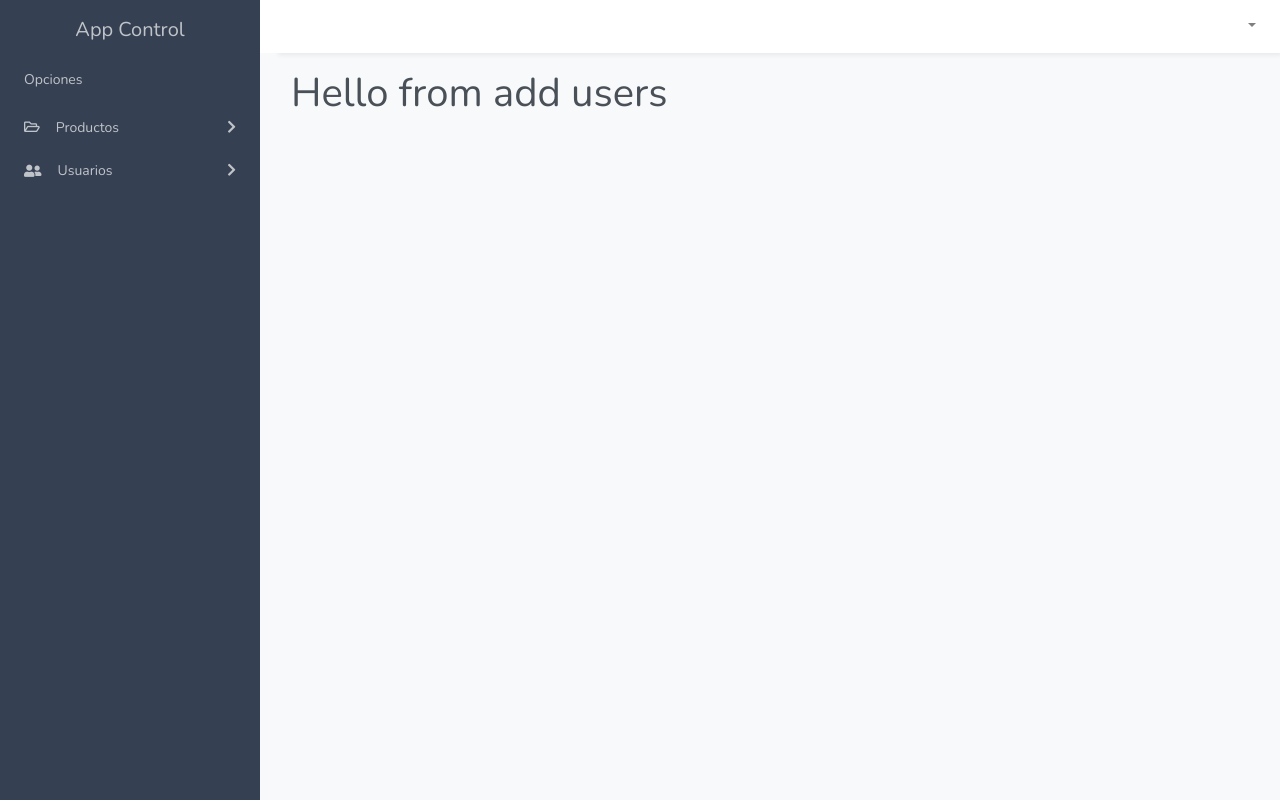
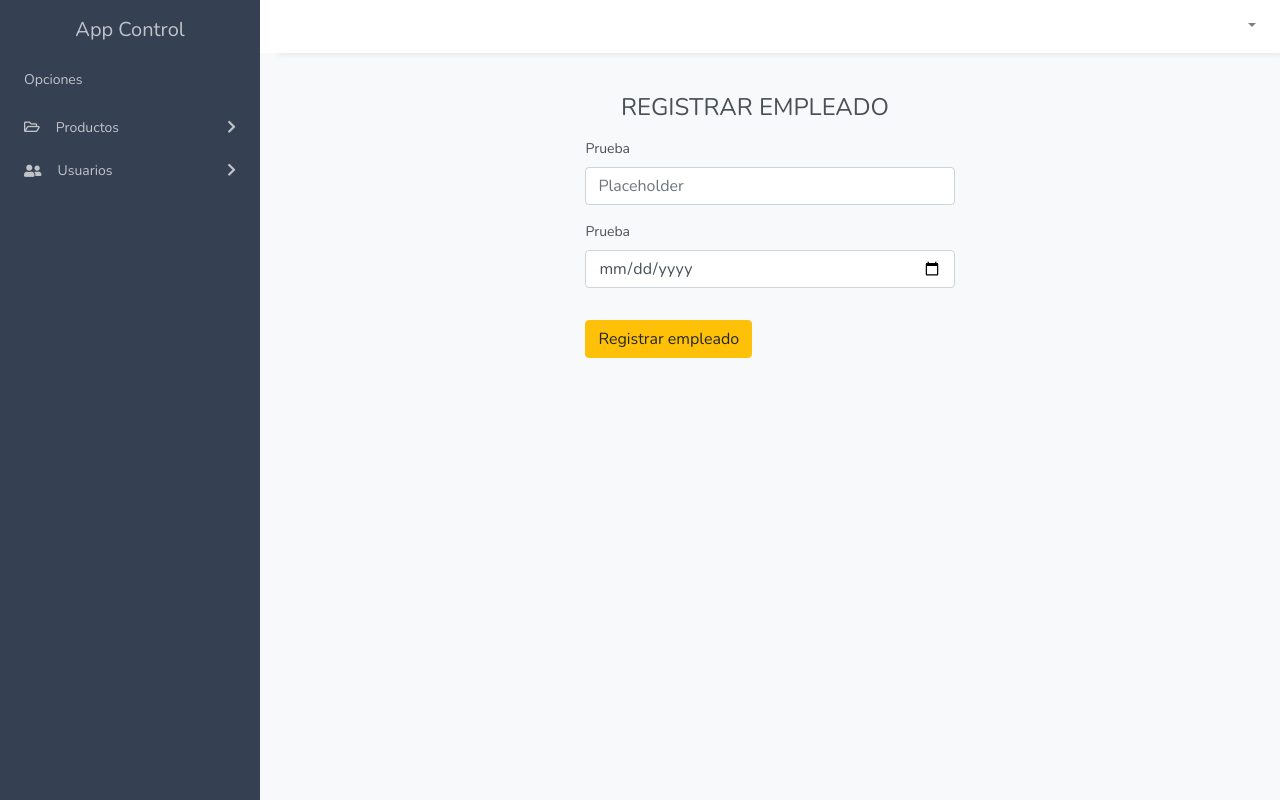
Before and after one commit to correafederico25/stock-system-frontend, a React (Create React App) app: page /dashboard/add-users in a window 1280 px wide. Built offline with nearby package versions, Linux system fonts and the light colour scheme; no server answers; sample sign-in values are in the browser's storage.

Commit message:
input reutilizable

```diff
--- a/package.json
+++ b/package.json
@@ -9,7 +9,8 @@
     "react": "^16.13.1",
     "react-dom": "^16.13.1",
     "react-router-dom": "^5.2.0",
-    "react-scripts": "3.4.1"
+    "react-scripts": "3.4.1",
+    "sweetalert2": "^9.17.0"
   },
   "scripts": {
     "start": "react-scripts start",
--- /dev/null
+++ b/src/Components/Input.js
@@ -0,0 +1,21 @@
+import React from 'react';
+
+const Input = (props) => {
+
+const handleChange = (e) => {
+  props.handleChangeInput({
+    "asd" : e.target.value,
+    name : e.target.name
+  });
+}
+    return (
+        <>
+    <div className="form-group mt-2">
+        <label htmlFor="">{props.textLabel}</label>
+        <input type={props.type} className="form-control" placeholder={props.placeholder} name={props.name} onChange={handleChange} />
+    </div>
+        </>
+    )
+}
+
+export default Input;
--- a/src/Pages/AddUsers/AddUsers.js
+++ b/src/Pages/AddUsers/AddUsers.js
@@ -1,11 +1,107 @@
 import React from 'react';
 import Layout from '../../Components/Layout';
+import Swal from 'sweetalert2';
+import Input from '../../Components/Input';
 
 function AddUsers() {
+  var isNameValidEmployee = false;
+  var isLastNameValidEmployee = false;
+  var isDocumentNumberValidEmployee = false;
+  var isAgeValidEmployee = false;
+  var isIdValidEmployee = false;
+  //----------------------------------------------------REGISTER EMPLOYEE-----------------------------------------------------------------------------------------//
+
+//   const [isFormEmployeeValid, setisFormEmployeeValid] = React.useState(false);
+
+//   const [classNameName, setClassNameName] = React.useState("form-control");
+//   const [classNameLastname, setClassNameLastname] = React.useState("form-control");
+//   const [classNameDocumentNumber, setClassNameDocumentNumber] = React.useState("form-control");
+//   const [classNameDateOfBirth, setClassNameDateOfBirth] = React.useState("form-control");
+//   const [classNameAge, setClassNameAge] = React.useState("form-control");
+//   const [classNameId, setClassNameId] = React.useState("form-control");
+  const [dataEmployee, setDataEmployee] = React.useState({
+    name: '',
+    lastname: '',
+    documentNumber: '',
+    dateOfBirth: '',
+    age: '',
+    id: ''
+  })
+
+
+const onRegisterEmployee = () => {
+alert("ure")
+}
+
+const handleChangeInput = (e) =>{
+      setDataEmployee({
+        ...dataEmployee,
+        [e.name]: e.asd
+    })
+    console.log(dataEmployee)
+}
+
     return (
         <Layout>
-        <div>
-           <h1>Hello from add users</h1>
+             <div className="container">
+          <div className="row d-flex justify-content-center">
+
+          </div>
+          <div className="row d-flex justify-content-center">
+            <div className="col-5 background-black border-radius-20px mr-4 ml-4">
+              <form>
+                <div className="row d-flex w-100 justify-content-center pt-4">
+                  <h4 className="color-white">REGISTRAR EMPLEADO</h4>
+                </div>
+                <Input textLabel={"Prueba"} type={"text"} placeholder={"Placeholder"} name={"name"} handleChangeInput={handleChangeInput}/>
+                <Input textLabel={"Prueba"} type={"date"} placeholder={"Placeholder"} name={"lastname"} handleChangeInput={handleChangeInput}/>
+                {/* <div className="form-group mt-2">
+                  <label htmlFor="exampleInputEmail1">Nombre</label>
+                  <input type="text" className={classNameName} placeholder="Ingresa tu nombre" value={dataEmployee.name} name="name" onChange={(e) => onChangeFormEmployee(e)} />
+                  <div className="invalid-feedback">
+                    Minimo 4 caracteres.
+                </div>
+                </div>
+                <div className="form-group">
+                  <label htmlFor="exampleInputPassword1">Apellido</label>
+                  <input type="text" className={classNameLastname} placeholder="Ingresa tu apellido" value={dataEmployee.lastname} name="lastname" onChange={(e) => { onChangeFormEmployee(e) }} />
+                  <div className="invalid-feedback">
+                    Minimo 4 caracteres.
+                </div>
+                </div>
+                <div className="form-group">
+                  <label htmlFor="exampleInputPassword1">DNI</label>
+                  <input type="number" className={classNameDocumentNumber} placeholder="Ingresa tu DNI" value={dataEmployee.documentNumber} name="documentNumber" onChange={(e) => onChangeFormEmployee(e)} />
+                  <div className="invalid-feedback">
+                    Ingrese un documento valido.
+                </div>
+                </div>
+                <div className="form-group">
+                  <label htmlFor="exampleInputPassword1">Fecha de nacimiento</label>
+                  <input type="date" className={classNameDateOfBirth} placeholder="Ingresa tu fecha de nacimiento" value={dataEmployee.dateOfBirth} name="dateOfBirth" onChange={(e) => onChangeFormEmployee(e)} />
+                  <div className="invalid-feedback">
+                    Ingrese su fecha de nacimiento.
+                </div>
+                </div>
+                <div className="form-group">
+                  <label htmlFor="exampleInputPassword1">Edad</label>
+                  <input type="number" className={classNameAge} placeholder="Ingresa tu edad" value={dataEmployee.age} name="age" onChange={(e) => onChangeFormEmployee(e)} />
+                  <div className="invalid-feedback">
+                    Ingrese una edad válida.
+                </div>
+                </div>
+                <div className="form-group">
+                  <label htmlFor="exampleInputPassword1">Id / cédula</label>
+                  <input type="number" className={classNameId} placeholder="Ingresa id/cédula" value={dataEmployee.id} name="id" onChange={(e) => onChangeFormEmployee(e)} />
+                  <div className="invalid-feedback">
+                    Ingrese una cédula.
+                </div>
+                </div> */}
+                <button type="button" className="btn btn-warning mt-3 mb-3" onClick={() => onRegisterEmployee()}>Registrar empleado</button>
+              </form>
+            </div>
+
+          </div>
         </div>
         </Layout>
     )
```
